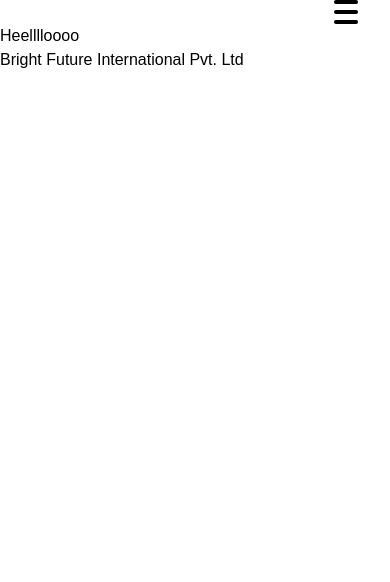
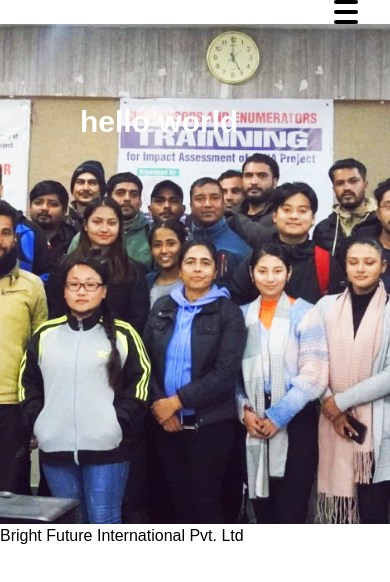
Before and after one commit to 10Dipesh/bfi-web, a Next.js app: page / in a window 390 px wide. Shown: the top 582 px of the page. Built offline with nearby package versions, Linux system fonts and the light colour scheme; a web font is replaced by a local one.

Commit message:
add keen-slider

```diff
--- a/package.json
+++ b/package.json
@@ -15,6 +15,7 @@
     "autoprefixer": "10.4.14",
     "eslint": "8.46.0",
     "eslint-config-next": "13.4.12",
+    "keen-slider": "^6.8.6",
     "next": "13.4.12",
     "postcss": "8.4.27",
     "react": "18.2.0",
@@ -23,6 +24,8 @@
     "tailwindcss": "3.3.3"
   },
   "devDependencies": {
+    "prettier": "^3.0.0",
+    "prettier-plugin-tailwindcss": "^0.4.1",
     "typescript": "^5.1.6"
   }
 }
--- a/prettier.config.js
+++ /dev/null
@@ -1,3 +0,0 @@
-module.exports = {
-  plugins: ["prettier-plugin-tailwindcss"],
-};
--- a/src/components/ImageCarousel.tsx
+++ b/src/components/ImageCarousel.tsx
@@ -1,13 +1,59 @@
-const Images=[
-  {
-    id: 1,
-    src:"/images/"
-  }
-]
-const ImageCarousel = () => {
-  return (
-    <div>Heelllloooo</div>
-  );
+import React from 'react';
+import {useKeenSlider} from 'keen-slider/react';
+import 'keen-slider/keen-slider.min.css';
+
+interface IContent {
+  text: (() => JSX.Element) | string;
+  image: string;
 }
 
+const Content: IContent[] = [
+  {
+    text: () => (
+      <p>
+        hello <span className="text-red">RED word</span> world
+      </p>
+    ),
+    image: '/images/bfi1.jpg'
+  },
+  {
+    text: 'hello world',
+    image: '/images/bfi2.jpg'
+  },
+  {
+    text: 'hello world',
+    image: '/images/bfi3.jpg'
+  },
+  {
+    text: 'hello world',
+    image: '/images/bfi4.jpg'
+  }
+];
+const ImageCarousel = () => {
+  const [sliderRef] = useKeenSlider(
+    {
+      loop: true
+    },
+    [
+      (slider) => {
+        const moveToNextSlide = () => slider.next();
+        setInterval(moveToNextSlide, 3000);
+      }
+    ]
+  );
+
+  return (
+    <div ref={sliderRef} className="keen-slider">
+      {Content.map((item, index) => (
+        <div className="w-screen h-[500px] bg-secondary keen-slider__slide" key={index}>
+          <img className="w-full h-full object-cover absolute" src={item.image} alt="" />
+          <div className="relative top-20 left-20 text-3xl font-bold text-white">
+            {typeof item.text === 'string' ? item.text : item.text()}
+          </div>
+        </div>
+      ))}
+    </div>
+  );
+};
+
 export default ImageCarousel;
--- a/src/components/navbar.tsx
+++ b/src/components/navbar.tsx
@@ -1,6 +1,7 @@
-import { useState } from "react";
-import { ROUTES } from "../constants";
-import Link from "next/link";
+import {useState} from 'react';
+import {ROUTES} from '../constants';
+import Link from 'next/link';
+import Image from 'next/image';
 
 const MobileMenu: React.FC = () => {
   const [isOpen, setIsOpen] = useState(false);
@@ -9,29 +10,25 @@
       <div className="flex w-11/12 items-center justify-end">
         <div
           className="group relative z-50 flex h-6 w-6 cursor-pointer flex-col items-center justify-between md:hidden "
-          onClick={() => setIsOpen(!isOpen)}
-        >
+          onClick={() => setIsOpen(!isOpen)}>
           <span
             className={`h-1 w-full transform cursor-pointer rounded-lg bg-black transition duration-300 ease-in-out group-hover:text-red ${
-              isOpen ? "translate-y-2.5 rotate-45" : ""
-            }`}
-          ></span>
+              isOpen ? 'translate-y-2.5 rotate-45' : ''
+            }`}></span>
           <span
             className={`h-1 w-full transform cursor-pointer rounded-lg bg-black transition duration-300 ease-in-out group-hover:text-red ${
-              isOpen ? "w-0 opacity-0" : "w-full"
-            }`}
-          ></span>
+              isOpen ? 'w-0 opacity-0' : 'w-full'
+            }`}></span>
           <span
             className={`group-hover:text-red-500 h-1 w-full transform cursor-pointer rounded-lg bg-black transition duration-300 ease-in-out ${
-              isOpen ? "-translate-y-2.5 -rotate-45" : ""
-            }`}
-          ></span>
+              isOpen ? '-translate-y-2.5 -rotate-45' : ''
+            }`}></span>
         </div>
       </div>
       {isOpen && (
         <div className="fixed left-0 top-0 h-full w-full bg-white">
           {Object.entries(ROUTES).map(([key, value]) => (
-            <Link href={value}>
+            <Link href={value} key={key}>
               <div onClick={() => setIsOpen(false)} className="text-red">
                 {key}
               </div>
@@ -44,32 +41,32 @@
 };
 const DesktopMenu: React.FC = () => {
   return (
-    <>
-    <div className="w-full h-[50px] bg-black hidden md:flex justify-between">
-        <img src="/images/BFI-logo.ico" alt="logo" width="90" height="32" className="ml-10" />
+    <nav className="w-full h-[50px] bg-black hidden md:flex justify-between">
+      <div className="px-6 ml-6">
+        <Image src="/images/BFI-logo.ico" alt="logo" width={20} height={20} className='object-contain'/>
+      </div>
       <div className="flex flex-row gap-10 items-center justify-center mr-10">
-      <Link href={"/"}>
+        <Link href={'/'}>
           <div className="text-white">Home</div>
         </Link>
-      <Link href={"/about"}>
+        <Link href={'/about'}>
           <div className="text-white">About</div>
         </Link>
-      <Link href={"/projects"}>
+        <Link href={'/projects'}>
           <div className="text-white">Projects</div>
         </Link>
-      <Link href={"/services"}>
+        <Link href={'/services'}>
           <div className="text-white">Services</div>
         </Link>
-      <Link href={"/carrer"}>
+        <Link href={'/carrer'}>
           <div className="text-white">Carrer</div>
         </Link>
-      <Link href={"/contact"}>
+        <Link href={'/contact'}>
           <div className="text-white">Contact</div>
         </Link>
       </div>
-    </div>
-    </>
-  )
+    </nav>
+  );
 };
 
 const Navbar = () => {
```
Also changed, not shown: 2 other files (tests, documents, lock files or other folders). Lines whose indentation alone changed are shown as unchanged.
